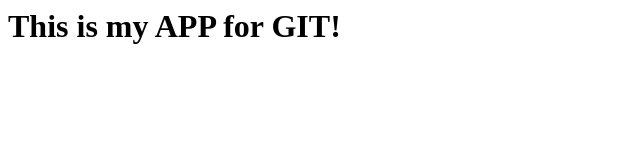
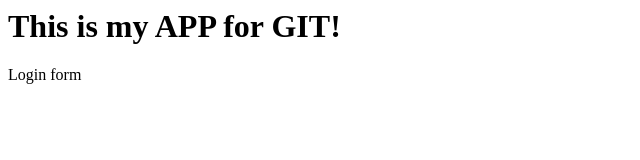
Before and after one commit to gonzaheredia/appsample, a plain HTML site: page index.html in a window 1280 px wide. Shown: the full height of the page, 0-640 px from the left. Drawn offline with Linux system fonts and the light colour scheme.

Commit message:
login form

```diff
--- a/index.html
+++ b/index.html
@@ -4,5 +4,6 @@
     </head>
     <body>
         <h1>This is my APP for GIT!</h1>
+        Login form
     </body>
 </html>
```
Also changed, not shown: login.html (added, +1 -0 lines), log.txt (added).
